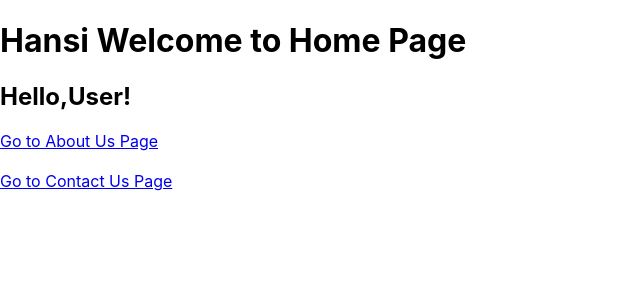
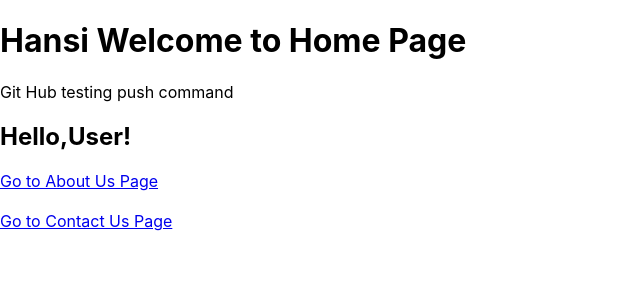
Before and after one commit to hansitharuka/git-practice, a React (Create React App) app: page / in a window 1280 px wide. Shown: the top 300 px of the page, without its empty margins (0-640 px from the left). Built offline with nearby package versions, Linux system fonts and the light colour scheme.

Commit message:
add paragraph

```diff
--- a/src/Pages/Home.js
+++ b/src/Pages/Home.js
@@ -15,6 +15,8 @@ export default function Home() {
     <div>
         <h1>{name} Welcome to Home Page</h1>
 
+        <p>Git Hub testing push command</p>
+
         <h2>{getGreeting()}</h2>
 
         {/* <h2>{alert("National Institute Of Business Management")}</h2> */}
```
